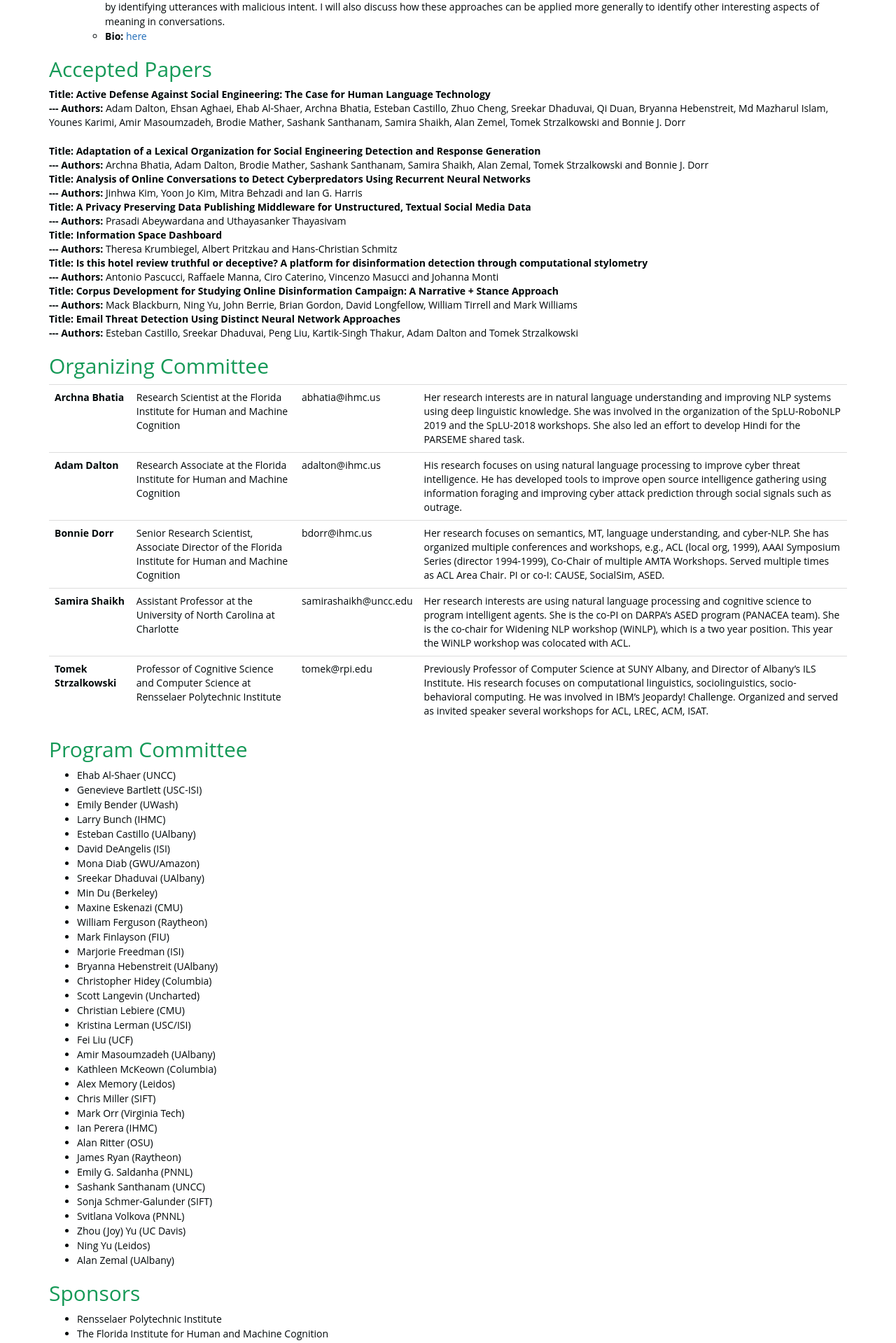
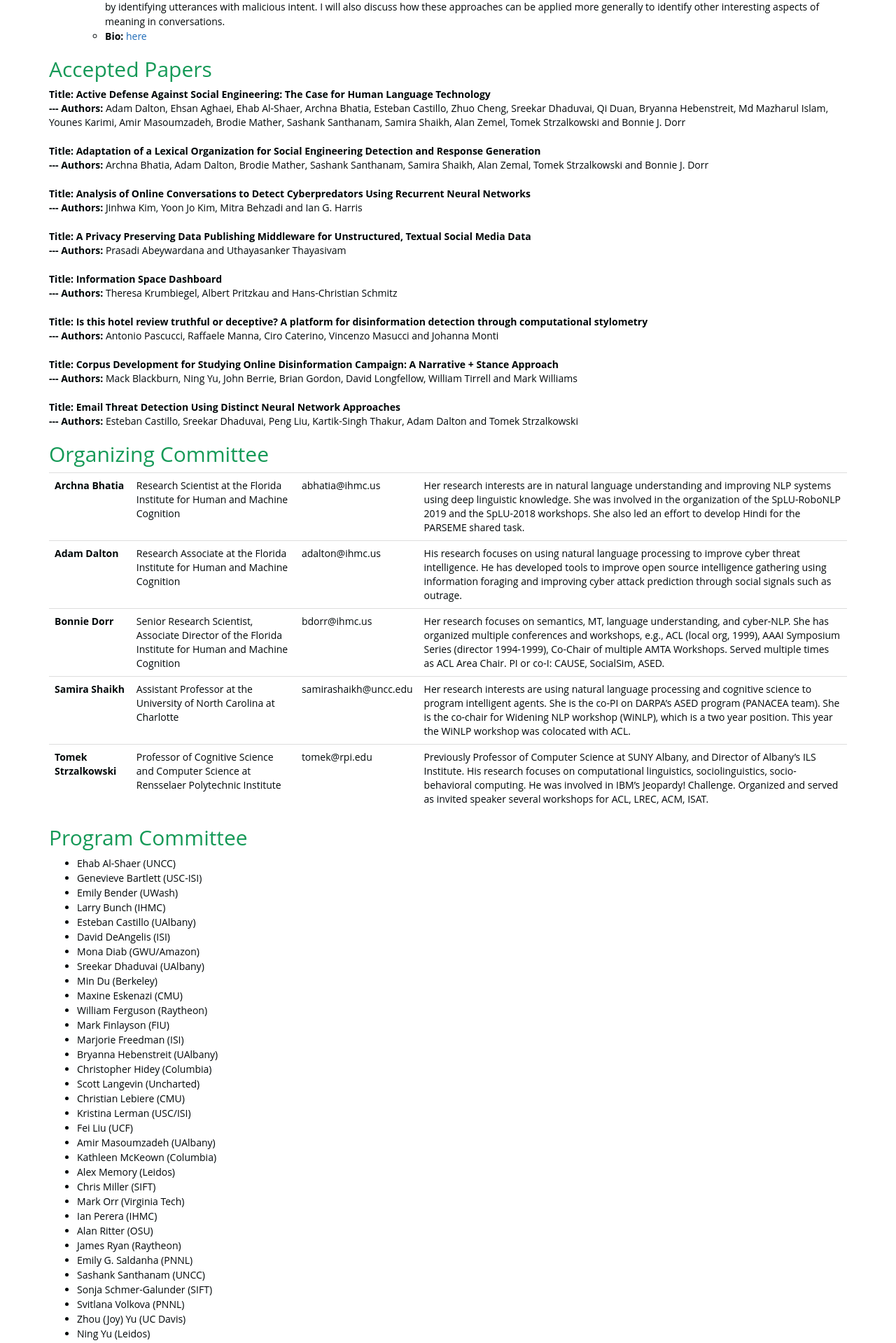
Before and after one commit to social-threats/social-threats.github.io, a Jekyll site: the page built from index.html, in a window 1280 px wide. Shown: the part 2152-4071 px from the top of the page at 70% size. Built offline with Jekyll 4.4.1, drawn with Linux system fonts in a browser that asks for light colours; nearby versions of some CDN libraries.

```diff
--- a/_includes/_STOC_2020/accepted_papers.html
+++ b/_includes/_STOC_2020/accepted_papers.html
@@ -1,19 +1,19 @@
 <h2>Accepted Papers</h2>
 <dl>
   <dt><strong>Title: </strong>Active Defense Against Social Engineering: The Case for Human Language Technology</dt>
-  <dd><strong>--- Authors: </strong>Adam Dalton, Ehsan Aghaei, Ehab Al-Shaer, Archna Bhatia, Esteban Castillo, Zhuo Cheng, Sreekar Dhaduvai, Qi Duan, Bryanna Hebenstreit, Md Mazharul Islam, Younes Karimi, Amir Masoumzadeh, Brodie Mather, Sashank Santhanam, Samira Shaikh, Alan Zemel, Tomek Strzalkowski and Bonnie J. Dorr</dd>
+  <dd>   <strong>--- Authors: </strong>Adam Dalton, Ehsan Aghaei, Ehab Al-Shaer, Archna Bhatia, Esteban Castillo, Zhuo Cheng, Sreekar Dhaduvai, Qi Duan, Bryanna Hebenstreit, Md Mazharul Islam, Younes Karimi, Amir Masoumzadeh, Brodie Mather, Sashank Santhanam, Samira Shaikh, Alan Zemel, Tomek Strzalkowski and Bonnie J. Dorr</dd>
   <br><dt><strong>Title: </strong>Adaptation of a Lexical Organization for Social Engineering Detection and Response Generation</dt>
   <dd><strong>--- Authors: </strong>Archna Bhatia, Adam Dalton, Brodie Mather, Sashank Santhanam, Samira Shaikh, Alan Zemal, Tomek Strzalkowski and Bonnie J. Dorr</dd>
-  <dt><strong>Title: </strong>Analysis of Online Conversations to Detect Cyberpredators Using Recurrent Neural Networks</dt>
+  <br><dt><strong>Title: </strong>Analysis of Online Conversations to Detect Cyberpredators Using Recurrent Neural Networks</dt>
   <dd><strong>--- Authors: </strong>Jinhwa Kim, Yoon Jo Kim, Mitra Behzadi and Ian G. Harris</dd>
-  <dt><strong>Title: </strong>A Privacy Preserving Data Publishing Middleware for Unstructured, Textual Social Media Data</dt>
+  <br><dt><strong>Title: </strong>A Privacy Preserving Data Publishing Middleware for Unstructured, Textual Social Media Data</dt>
   <dd><strong>--- Authors: </strong>Prasadi Abeywardana and Uthayasanker Thayasivam</dd>
-  <dt><strong>Title: </strong>Information Space Dashboard</dt>
+  <br><dt><strong>Title: </strong>Information Space Dashboard</dt>
   <dd><strong>--- Authors: </strong>Theresa Krumbiegel, Albert Pritzkau and Hans-Christian Schmitz</dd>
-  <dt><strong>Title: </strong>Is this hotel review truthful or deceptive? A platform for disinformation detection through computational stylometry</dt>
+  <br><dt><strong>Title: </strong>Is this hotel review truthful or deceptive? A platform for disinformation detection through computational stylometry</dt>
   <dd><strong>--- Authors: </strong>Antonio Pascucci, Raffaele Manna, Ciro Caterino, Vincenzo Masucci and Johanna Monti</dd>
-  <dt><strong>Title: </strong>Corpus Development for Studying Online Disinformation Campaign: A Narrative + Stance Approach</dt>
+  <br><dt><strong>Title: </strong>Corpus Development for Studying Online Disinformation Campaign: A Narrative + Stance Approach</dt>
   <dd><strong>--- Authors: </strong>Mack Blackburn, Ning Yu, John Berrie, Brian Gordon, David Longfellow, William Tirrell and Mark Williams</dd>
-  <dt><strong>Title: </strong>Email Threat Detection Using Distinct Neural Network Approaches</dt>
+  <br><dt><strong>Title: </strong>Email Threat Detection Using Distinct Neural Network Approaches</dt>
   <dd><strong>--- Authors: </strong>Esteban Castillo, Sreekar Dhaduvai, Peng Liu, Kartik-Singh Thakur, Adam Dalton and Tomek Strzalkowski</dd>
 </dl>
```
